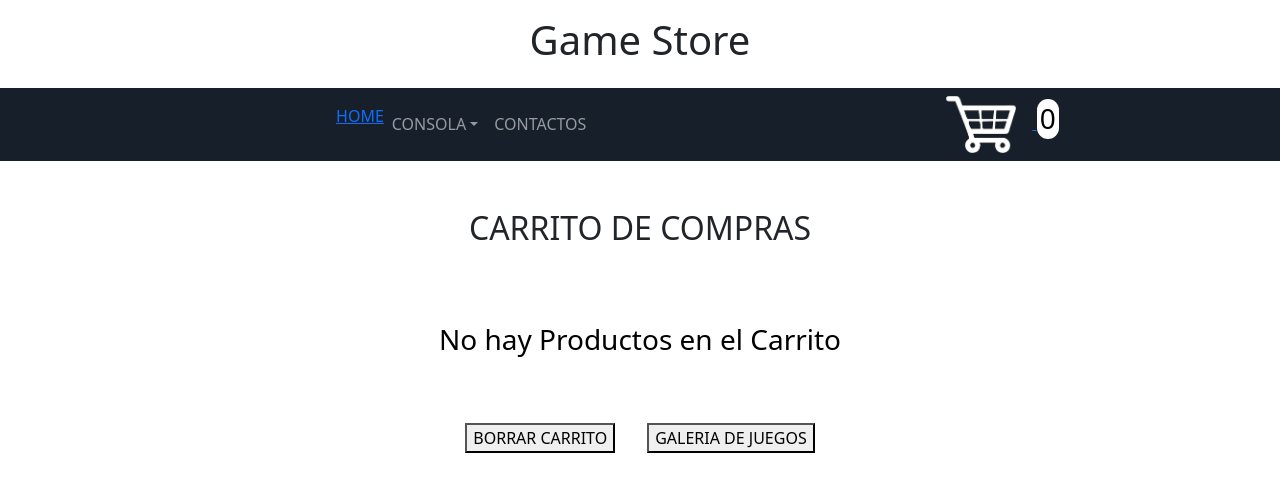
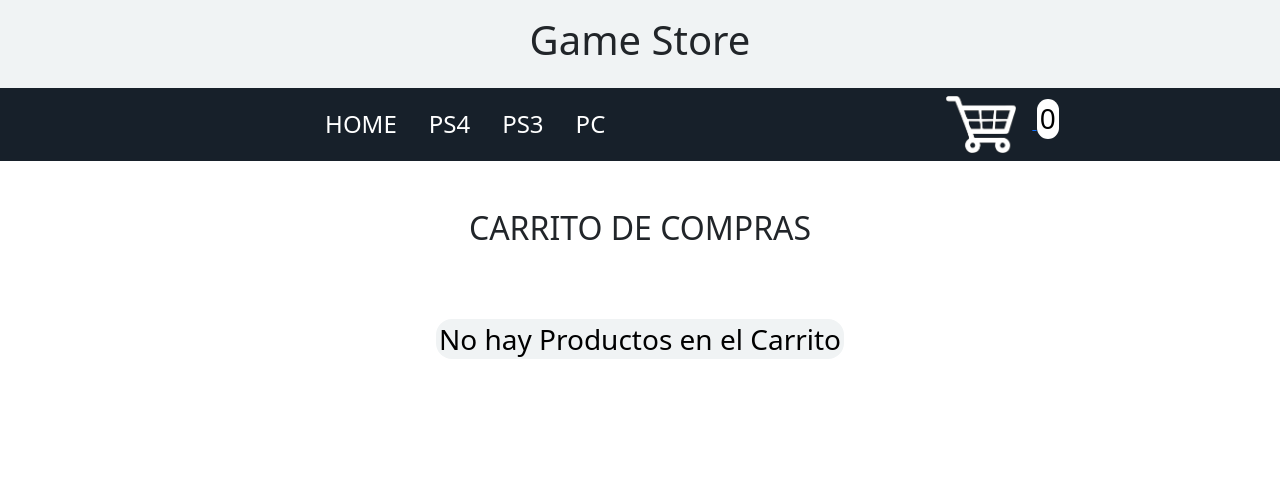
Before and after one commit to KevinPlucci/mi-primera-app, a React (Create React App) app: page /cart in a window 1280 px wide. Shown: the top 492 px of the page. Built offline with nearby package versions, Linux system fonts and the light colour scheme.

Commit message:
Arreglando estilos, falta seccion categorias

```diff
--- a/src/App.css
+++ b/src/App.css
@@ -12,6 +12,10 @@
   background-color: #17202A;
 
   }
+  .root{
+    background-color: #F0F3F4;
+  }
+
 
   .CarritoCompras{
     width: 20%;
@@ -93,11 +97,10 @@
     width: 30%;
 
   }
-  .Secciones{
-    display: flex;
-  }
+
   .totalCompra{
     margin: 3rem auto;
+    background-color: #F0F3F4;
   }
  .detallesCarrito{
    display: flex;
@@ -119,12 +122,23 @@
 }
 .categoriasMenu{
   display: flex;
-  justify-content: space-evenly;
+  justify-content: center;
 }
+
 h3{
   display: inline-block;
+  font-size: 1.5rem;
   background-color: white;
   padding: 0.2rem;
   border-radius: 1rem;
   color: black;
+
 }
+.validarMail{
+  color: red;
+  font-size: 1.5rem;
+  padding: 1rem;
+}
+.finalizarCompra{
+  margin: 1rem;
+}
--- a/src/component/Cart.js
+++ b/src/component/Cart.js
@@ -33,8 +33,8 @@
                  ?
                   <h3 className='totalCompra'> No hay Productos en el Carrito  </h3>
                   :
+                  <div>
                <h3 className='totalCompra'> Total de la Compra $ { precioTotal() }  </h3>
-               }
                 <div className='botonesCarrito'>
 
                 <button onClick={()=>borrarCarrito()} >BORRAR CARRITO</button>
@@ -43,9 +43,40 @@
                 </Link>
 
                 </div>
+    <form>
+
+        <input
+        type='text'
+        placeholder='INGRESE SU NOMBRE'
+        name='NOMBRE'
+        />
+        <input
+        type='text'
+        placeholder='NUMERO DE CELULAR'
+        name='tel'
+
+        />
+        <input
+        type='text'
+        placeholder='INGRESE SU E-MAIL'
+        name='mail'
+        />
+         <input
+        type='text'
+        placeholder='CONFIRME SU E-MAIL'
+        name='mail2'
+        />
+
+    </form>
+            <button onClick=''>FINALIZAR COMPRA</button>
+    </div>
+            }
             </center>
         </div>
     )
+
+
 }
 
+
 export default Cart
--- a/src/component/NavBar.js
+++ b/src/component/NavBar.js
@@ -1,7 +1,7 @@
 //Bootstrap - Ademas debo instalarlo por terminal
 import 'bootstrap/dist/css/bootstrap.min.css';
 
-import { Nav, Navbar, NavDropdown } from 'react-bootstrap'
+import { Nav, Navbar } from 'react-bootstrap'
 import NavbarToggle from 'react-bootstrap/esm/NavbarToggle';
 import NavbarCollapse from 'react-bootstrap/esm/NavbarCollapse';
 import CartWidget from './CarWidget';
@@ -10,7 +10,14 @@
 
 
 
+
 export const NavBar = (props) =>{
+  const EstilosLink = {
+    textDecoration:'none',
+    margin: 'auto 1rem',
+    color:'white',
+    fontSize:'1.5rem'
+  }
   const{count} = props
   const { AcumuladorCart } = useCartContext()
     return (
@@ -22,24 +29,23 @@
   <NavbarCollapse className="justify-content-center">
   <Nav >
 
-    <Link exact to='/'>HOME</Link>
-     <NavDropdown title="CONSOLA" className='Secciones' >
-        <div className='Secciones categoriasMenu'>
-       <Link exact to='/consola/PS4'>PS4</Link>
+      <div className='d-flex'>
 
-       <Link exact to='/consola/PS3'>PS3</Link>
+      <Link exact to='/' style={EstilosLink} >HOME</Link>
 
-       <Link exact to='/consola/PC'>PC</Link>
+       <Link exact to='/consola/PS4' style={EstilosLink}>PS4</Link>
+
+       <Link exact to='/consola/PS3' style={EstilosLink}>PS3</Link>
+
+       <Link exact to='/consola/PC' style={EstilosLink}>PC</Link>
        </div>
-     </NavDropdown>
-     <Nav.Link href="#">CONTACTOS</Nav.Link>
 
    </Nav>
   </NavbarCollapse>
 
   <Link exact to='/cart'>
-  <CartWidget count = {count}/> {/* CARRITO DE COMPRAS */}
-   <h3>{AcumuladorCart()}</h3>
+  <CartWidget count = {count} /> {/* CARRITO DE COMPRAS */}
+   <h3 >{AcumuladorCart() }</h3>
   </Link>
 
  </Navbar>
--- a/src/component/cartContext.js
+++ b/src/component/cartContext.js
@@ -26,7 +26,9 @@
     }
 
     const AcumuladorCart =()=>{
-        return carList.reduce((acumulador, Valor) => acumulador + Valor.Cantidad, 0)
+        return (
+            carList.reduce((acumulador, Valor) => acumulador + Valor.Cantidad, 0)
+        )
     }
     const precioTotal = () =>{
 
```
